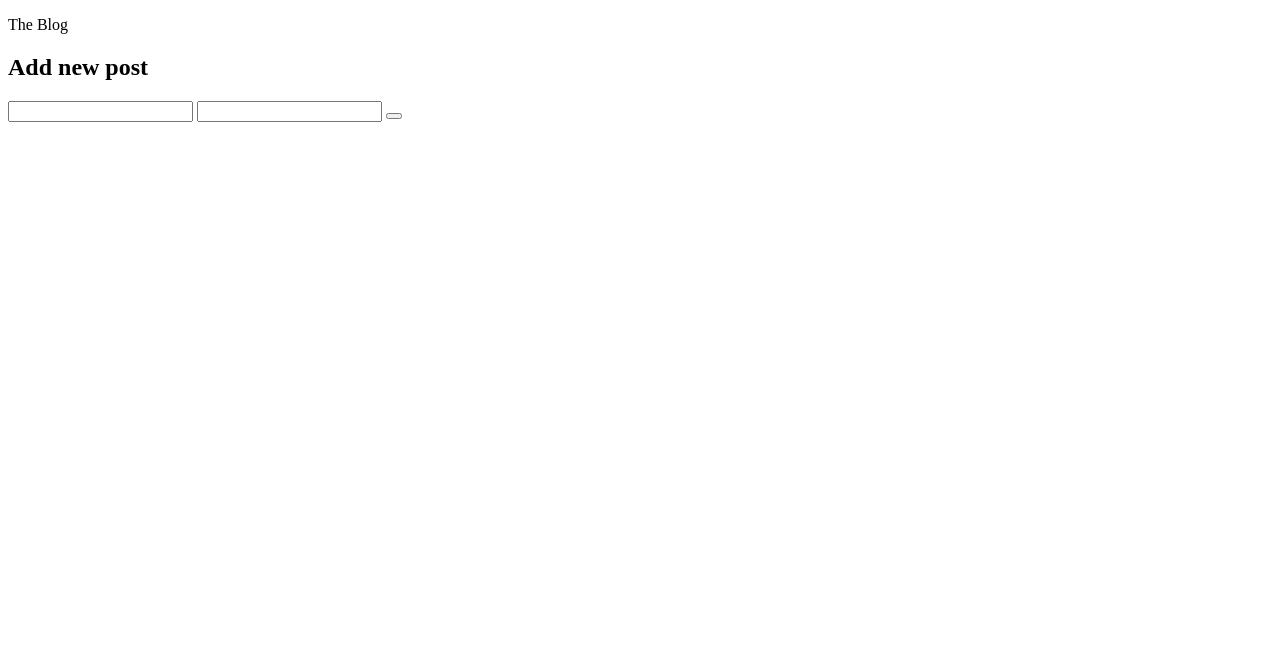
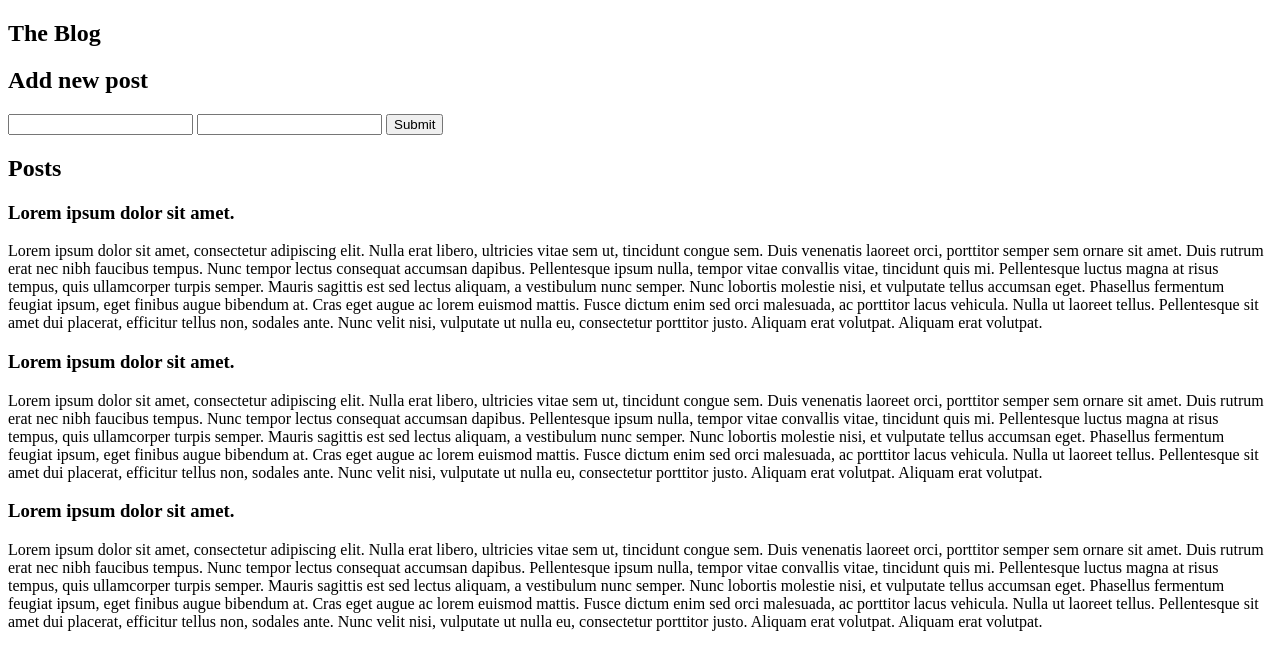
Before and after one commit to green-fox-academy/sfu420, a plain HTML site: page week-01/day-01/blogProject/index.html in a window 1280 px wide. Drawn offline with Linux system fonts and the light colour scheme.

Commit message:
Add some blog article

```diff
--- a/week-01/day-01/blogProject/index.html
+++ b/week-01/day-01/blogProject/index.html
@@ -10,19 +10,61 @@
 
 <body>
     <header>
-        <p>The Blog</p>
+        <h2>The Blog</h2>
     </header>
     <main>
         <section id="newPost">
             <h2>Add new post</h2>
             <form action="" method="post">
-                <input type="text" name="Title" id="inputTitle">
-                <input type="text" name="Content" id="inputContent">
-                <button type="submit"></button>
+                <input type="text" name="Title" id="inputTitle" label="Title">
+                <input type="text" name="Content" id="inputContent" label="Content">
+                <button type="submit">Submit</button>
             </form>
         </section>
         <section id="posts">
-
+            <h2>Posts</h2>
+            <article>
+                <h1>Lorem ipsum dolor sit amet.</h1>
+                <p>
+                    Lorem ipsum dolor sit amet, consectetur adipiscing elit. Nulla erat libero, ultricies vitae sem ut,
+                    tincidunt congue sem. Duis venenatis laoreet orci, porttitor semper sem ornare sit amet. Duis rutrum
+                    erat nec nibh faucibus tempus. Nunc tempor lectus consequat accumsan dapibus. Pellentesque ipsum
+                    nulla, tempor vitae convallis vitae, tincidunt quis mi. Pellentesque luctus magna at risus tempus,
+                    quis ullamcorper turpis semper. Mauris sagittis est sed lectus aliquam, a vestibulum nunc semper.
+                    Nunc lobortis molestie nisi, et vulputate tellus accumsan eget. Phasellus fermentum feugiat ipsum,
+                    eget finibus augue bibendum at. Cras eget augue ac lorem euismod mattis. Fusce dictum enim sed orci
+                    malesuada, ac porttitor lacus vehicula. Nulla ut laoreet tellus. Pellentesque sit amet dui placerat,
+                    efficitur tellus non, sodales ante. Nunc velit nisi, vulputate ut nulla eu, consectetur porttitor
+                    justo. Aliquam erat volutpat. Aliquam erat volutpat.</p>
+            </article>
+            <article>
+                <h1>Lorem ipsum dolor sit amet.</h1>
+                <p>
+                    Lorem ipsum dolor sit amet, consectetur adipiscing elit. Nulla erat libero, ultricies vitae sem ut,
+                    tincidunt congue sem. Duis venenatis laoreet orci, porttitor semper sem ornare sit amet. Duis rutrum
+                    erat nec nibh faucibus tempus. Nunc tempor lectus consequat accumsan dapibus. Pellentesque ipsum
+                    nulla, tempor vitae convallis vitae, tincidunt quis mi. Pellentesque luctus magna at risus tempus,
+                    quis ullamcorper turpis semper. Mauris sagittis est sed lectus aliquam, a vestibulum nunc semper.
+                    Nunc lobortis molestie nisi, et vulputate tellus accumsan eget. Phasellus fermentum feugiat ipsum,
+                    eget finibus augue bibendum at. Cras eget augue ac lorem euismod mattis. Fusce dictum enim sed orci
+                    malesuada, ac porttitor lacus vehicula. Nulla ut laoreet tellus. Pellentesque sit amet dui placerat,
+                    efficitur tellus non, sodales ante. Nunc velit nisi, vulputate ut nulla eu, consectetur porttitor
+                    justo. Aliquam erat volutpat. Aliquam erat volutpat.</p>
+            </article>
+            <article>
+                <h1>Lorem ipsum dolor sit amet.</h1>
+                <p>
+                    Lorem ipsum dolor sit amet, consectetur adipiscing elit. Nulla erat libero, ultricies vitae sem ut,
+                    tincidunt congue sem. Duis venenatis laoreet orci, porttitor semper sem ornare sit amet. Duis rutrum
+                    erat nec nibh faucibus tempus. Nunc tempor lectus consequat accumsan dapibus. Pellentesque ipsum
+                    nulla, tempor vitae convallis vitae, tincidunt quis mi. Pellentesque luctus magna at risus tempus,
+                    quis ullamcorper turpis semper. Mauris sagittis est sed lectus aliquam, a vestibulum nunc semper.
+                    Nunc lobortis molestie nisi, et vulputate tellus accumsan eget. Phasellus fermentum feugiat ipsum,
+                    eget finibus augue bibendum at. Cras eget augue ac lorem euismod mattis. Fusce dictum enim sed orci
+                    malesuada, ac porttitor lacus vehicula. Nulla ut laoreet tellus. Pellentesque sit amet dui placerat,
+                    efficitur tellus non, sodales ante. Nunc velit nisi, vulputate ut nulla eu, consectetur porttitor
+                    justo. Aliquam erat volutpat. Aliquam erat volutpat.</p>
+            </article>
         </section>
     </main>
 </body>
```
